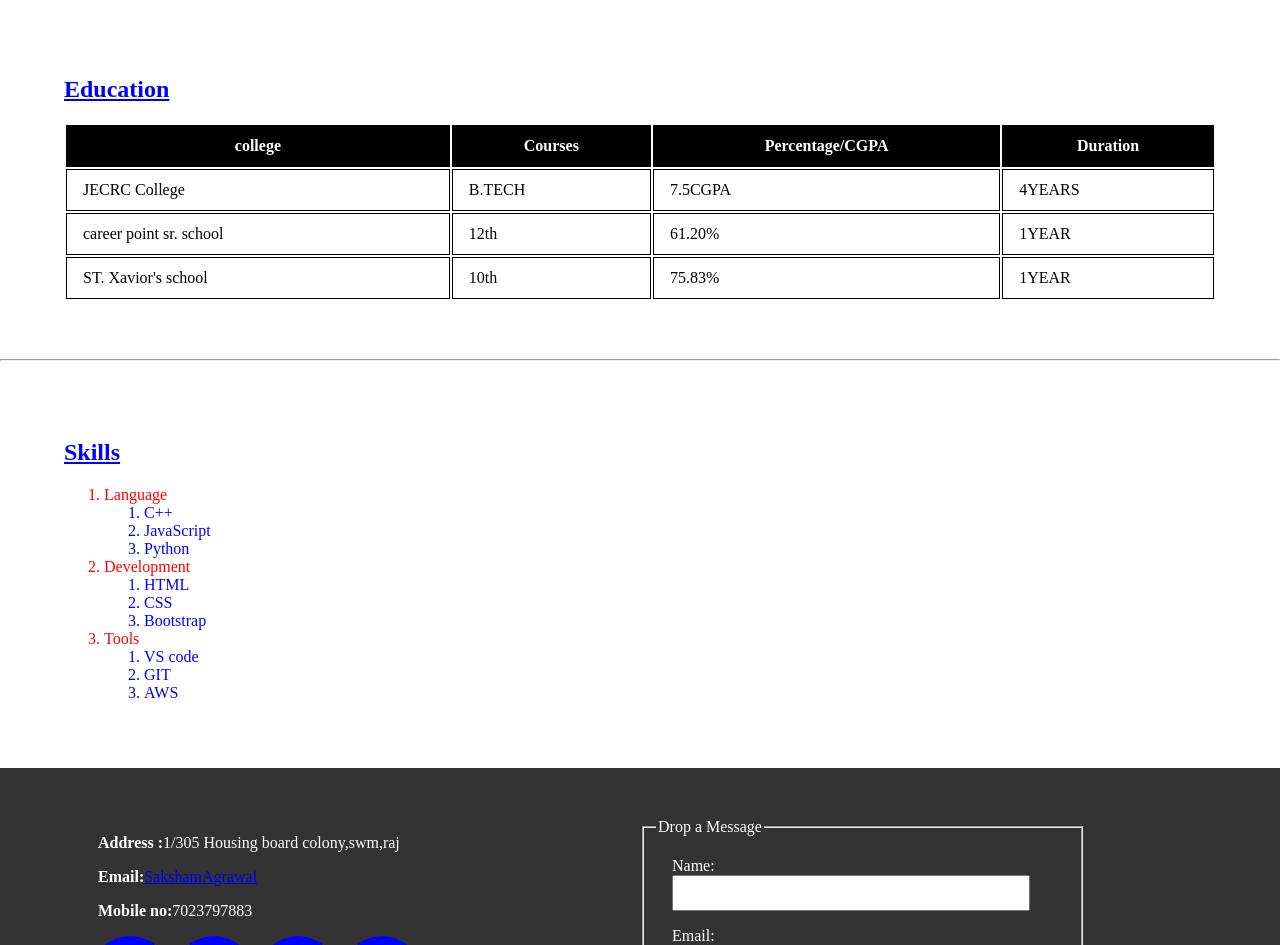
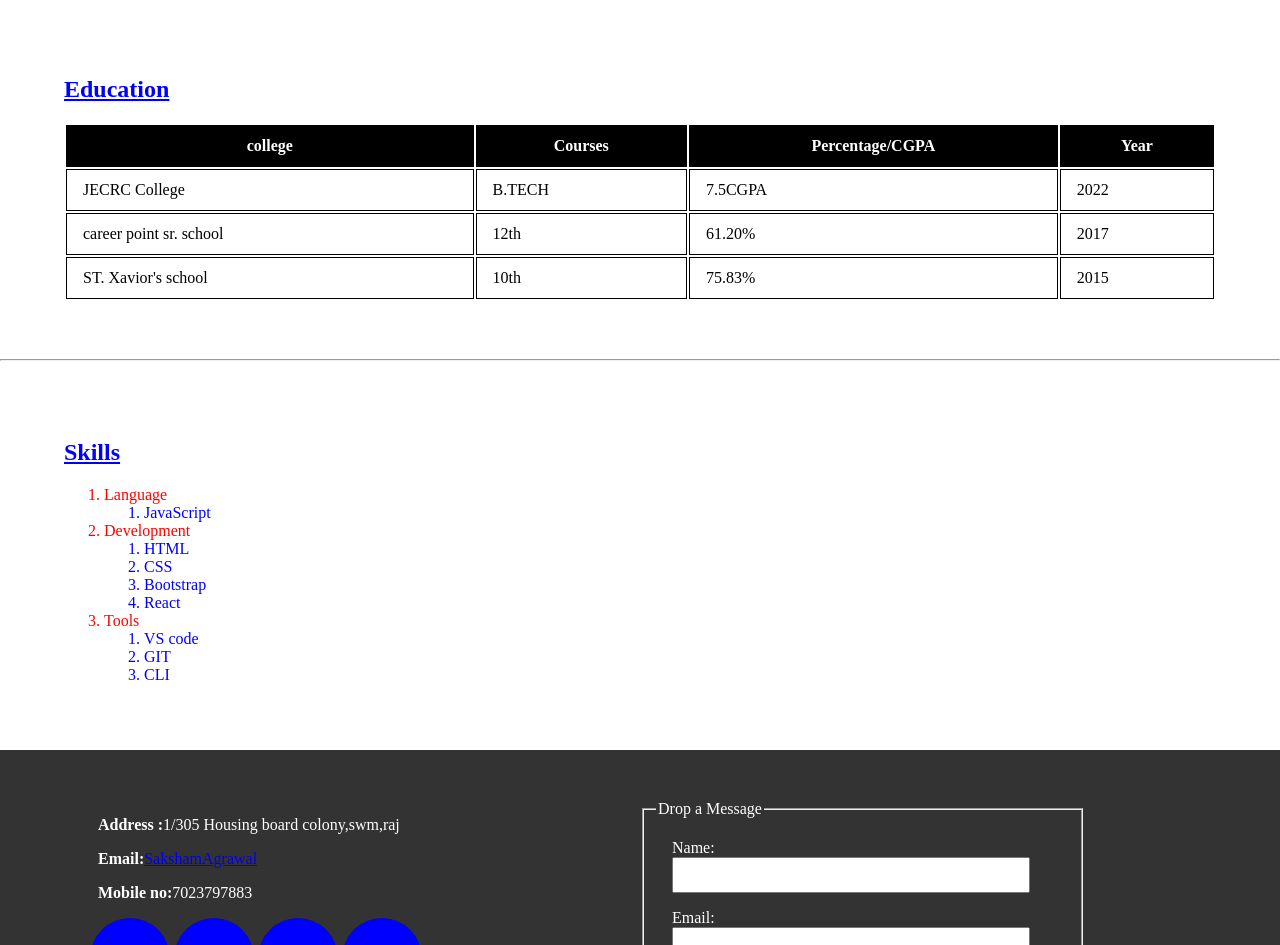
Before and after one commit to SakshamAgrawall/MY-FIRST-PROJECT, a plain HTML site: page htm2.html in a window 1280 px wide. Shown: the part 1402-2347 px from the top of the page. Drawn offline with Linux system fonts and the light colour scheme.

Commit message:
some changes in file

```diff
--- a/htm2.html
+++ b/htm2.html
@@ -4,7 +4,7 @@
     <meta charset="UTF-8">
     <meta http-equiv="X-UA-Compatible" content="IE=edge">
     <meta name="viewport" content="width=device-width, initial-scale=1.0">
-    <title>Basic HTML TAG</title>
+    <title>Portfolio</title>
     <style>
         body{
             padding: 0;
@@ -128,7 +128,7 @@
     </nav>
 <section class="header">
 <h4><span style="color:red;">Hey !</span> I am</h4>
-<h1 class="my-name">AlmaBetter</h1>
+<h1 class="my-name">Everyone</h1>
     <h4>I am <span style="color:yellow;">undergraduate student</span></h4>
 </section>
 <section id="about-me">
@@ -156,25 +156,25 @@
                 <th>college</th>
                 <th>Courses</th>
                 <th>Percentage/CGPA</th>
-                <th>Duration</th>
+                <th>Year</th>
             </tr>
             <tr>
                 <td>JECRC College</td>
                 <td>B.TECH</td>
                 <td>7.5CGPA</td>
-                <td>4YEARS</td>
+                <td>2022</td>
             </tr>
             <tr>
                 <td>career point sr. school</td>
                 <td>12th</td>
                 <td>61.20%</td>
-                <td>1YEAR</td>
+                <td>2017</td>
             </tr>
             <tr>
                 <td>ST. Xavior's school</td>
                 <td>10th</td>
                 <td>75.83%</td>
-                <td>1YEAR</td>
+                <td>2015</td>
             </tr>
         </table>
     </section>
@@ -185,9 +185,7 @@
         <ol class="skills-topic">
             <li>Language
                 <ol>
-                    <Li>C++</Li>
                     <Li>JavaScript</Li>
-                    <Li>Python</Li>
                 </ol>
             </li>
 
@@ -196,13 +194,14 @@
                     <li>HTML</li>
                     <li>CSS</li>
                     <li>Bootstrap</li>
+                    <li>React</li>
                 </ol>
             </li>
             <li>Tools
                 <ol>
                     <li>VS code</li>
                     <li>GIT</li>
-                    <li>AWS</li>
+                    <li>CLI</li>
                 </ol>
             </li>
         </ol>
```
